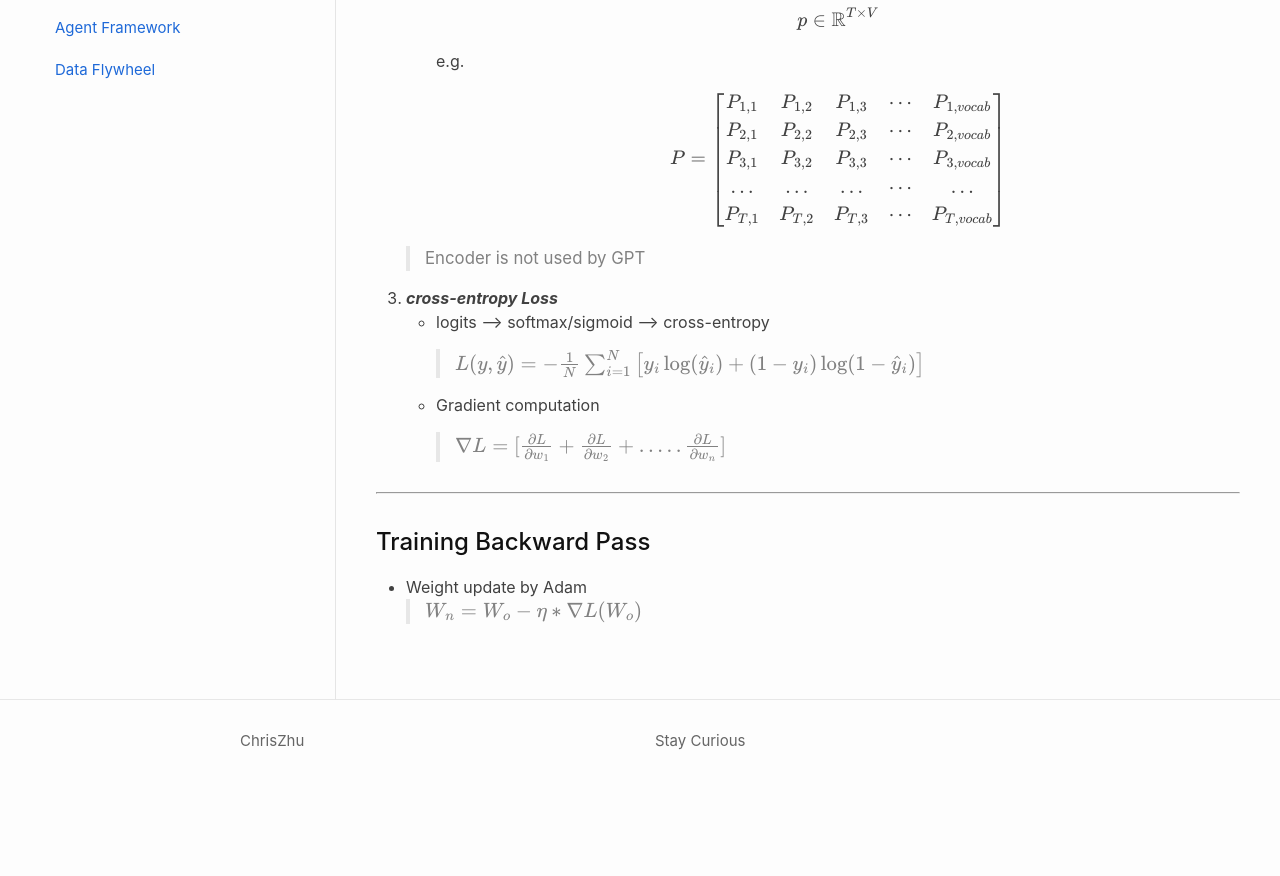
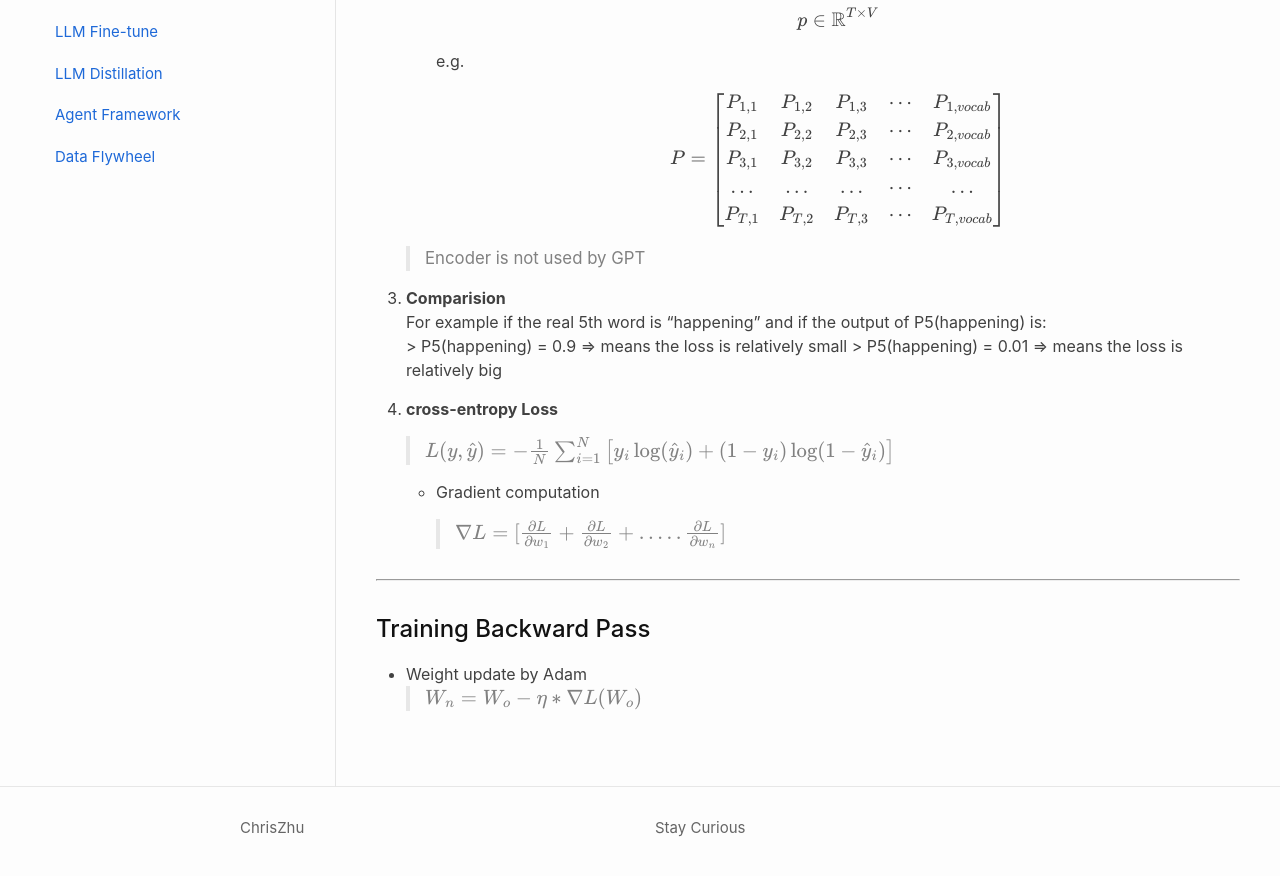
Before and after one commit to ChrisZhu2050/chriszhu2050.github.io, a Jekyll site: the page built from index.md, in a window 1280 px wide and 900 px high, scrolled down 20233 px. Shown: the top 876 px of the window. Built offline with Jekyll 4.4.1, drawn with Linux system fonts in a browser that asks for light colours; nearby versions of some CDN libraries; formulas are drawn with MathJax 3; before the commit the page ends 21046 px from its top, so only the background shows below that; some of the changed text lies outside the part shown.

Commit message:
Update index.md

````diff
--- a/index.md
+++ b/index.md
@@ -59,7 +59,7 @@ graph LR
           A("`Token Embedding`")  --> C("`Self-Attention`") --> D("`FFN`") --> F("`LM Head`")
   ```
 
-  1. ***Token Embedding***
+  1. **Token Embedding**
       <br>
       > Only one in a model!
 
@@ -101,7 +101,7 @@ graph LR
 
       <br>
 
-  2.  ***Self-Attention (W<sub>Q</sub> / W<sub>K</sub> / W<sub>V</sub> /  W<sub>output</sub>)***
+  2.  **Self-Attention (W<sub>Q</sub> / W<sub>K</sub> / W<sub>V</sub> /  W<sub>output</sub>)**
       <br>
       > Each layer has one!
 
@@ -158,7 +158,7 @@ graph LR
 
       <br>
 
-  3. ***FFN (Feed Forward Network)***
+  3. **FFN (Feed Forward Network)**
       (*Below shows the traditional linear FNN, you may refer to latest [SwiGLU](#swiglu)*)
       ```mermaid
       graph LR
@@ -199,7 +199,7 @@ graph LR
 
         <br>
 
-  4. ***MoE (Mixture of Expert)***
+  4. **MoE (Mixture of Expert)**
       ```mermaid
       flowchart LR
 
@@ -235,7 +235,7 @@ graph LR
       > W~N(0, σ<sup>2</sup>)
   <br>
 
-  5. ***LM Head***
+  5. **LM Head**
       > logits = h*W<sub>head</sub><sup>T</sup>
 
       *head is hidden state and W<sub>head</sub> is LM Head's weight*
@@ -255,7 +255,7 @@ graph LR
           A("`Normalizer`")  --> B("`Pre-tokenizer`") --> C("`Subword Algorithm`") --> D("`Vocabulary`") --> E("`Post-processor`") --> F("`Token ID Mapping`")
   ```
 
-  1. ***Normalizer***
+  1. **Normalizer**
       Perform Unicode normalization,  deduplication, or special symbol cleaning to ensure consistent formatting of input text
 
       ```mermaid
@@ -281,7 +281,7 @@ graph LR
       Normally LLM training was not performing the most aggressive normalize because it cause the meaning losing on letters
     <br>
 
-  2. ***Pre-tokenizer***
+  2. **Pre-tokenizer**
       It's for transferring the corpus to initial chunks for calculating token.
 
       Regex-based pre-tokenization (GPT used), Ġ present the space:
@@ -310,7 +310,7 @@ graph LR
       ```
         <br>
 
-  3. ***Subword Algorithm***
+  3. **Subword Algorithm**
 
       - BPE ([Byte-pair encoding](https://github.com/tpn/pdfs/blob/master/A%20New%20Algorithm%20for%20Data%20Compression%20(1994).pdf))
         ```mermaid
@@ -362,7 +362,7 @@ graph LR
 
         <br>
 
-  4. ***Vocabulary***
+  4. **Vocabulary**
 
       - Training Data
         Subset of Raw data of base model training(e.g. BookCorpus, Wikipedia)
@@ -406,7 +406,7 @@ graph LR
 
       <br>
 
-  5. ***Post-processor***
+  5. **Post-processor**
 
         - Add structural mark to the token sequence (such as `<bos>`, `<eos>`)
 
@@ -430,14 +430,14 @@ graph LR
           Post-processor may also happen after the Token ID Mapping, depends on different mechanism of models
         <br>
 
-  6. ***Token ID Mapping***
+  6. **Token ID Mapping**
 
       ```mermaid
           graph LR
               A("`Token`") --> B("`Vocabulary`") --> C("`Token ID`") --> D("`Transformer`")
       ```
       <br>
-  7. ***Tokenizer Toolkit***
+  7. **Tokenizer Toolkit**
       - [SentencePiece](https://github.com/google/sentencepiece)
       - [HuggingFace Tokenizers](https://github.com/huggingface/tokenizers)
       - [tiktoken](https://github.com/openai/tiktoken)
@@ -454,7 +454,7 @@ graph LR
               [Token-ID mapping]
       ```
       <br>
-  8. ***Popular models' tokenizer and vocabulary info***
+  8. **Popular models' tokenizer and vocabulary info**
 
       | Model | Company | Tokenizer | Vocabulary Size | Comments |
       |:----:|:----:|:----:|:----:|:----:|
@@ -504,7 +504,7 @@ graph LR
       > Training Sequence Length T = 4096
       Micro Batch Size B = 8
 
-      Then **one GPU per one forward** will process => 8 × 4096 =32768 *Tokens*
+      Then one GPU per one forward will process => 8 × 4096 =32768 *Tokens*
 
       IF we want:
       > Effective Batch Size=32
@@ -522,7 +522,7 @@ graph LR
 
 
 
-  2. ***GPT's Decoder-only Transformer***
+  2. **GPT's Decoder-only Transformer**
    <br>
         Differences with original Transformer:
         > a. No encoder
@@ -1053,9 +1053,14 @@ graph LR
       > *Encoder is not used by GPT*
 
 
+  3. **Comparision**
+    For example if the real 5th word is "happening" and if the output of P5(happening) is:
+    > P5(happening) = 0.9 => means the loss is relatively small
+    > P5(happening) = 0.01 => means the loss is relatively big
 
-  3. ***cross-entropy Loss***
-      - logits --> softmax/sigmoid --> cross-entropy
+
+  4. **cross-entropy Loss**
+
 
         > $ L(y, \hat{y}) = - \frac{1}{N} \sum_{i=1}^{N} \left[ y_i \log(\hat{y}_i) + (1 - y_i) \log(1 - \hat{y}_i) \right] $
 
````
Also changed, not shown: other parts of index.md (+2 -2 lines).
